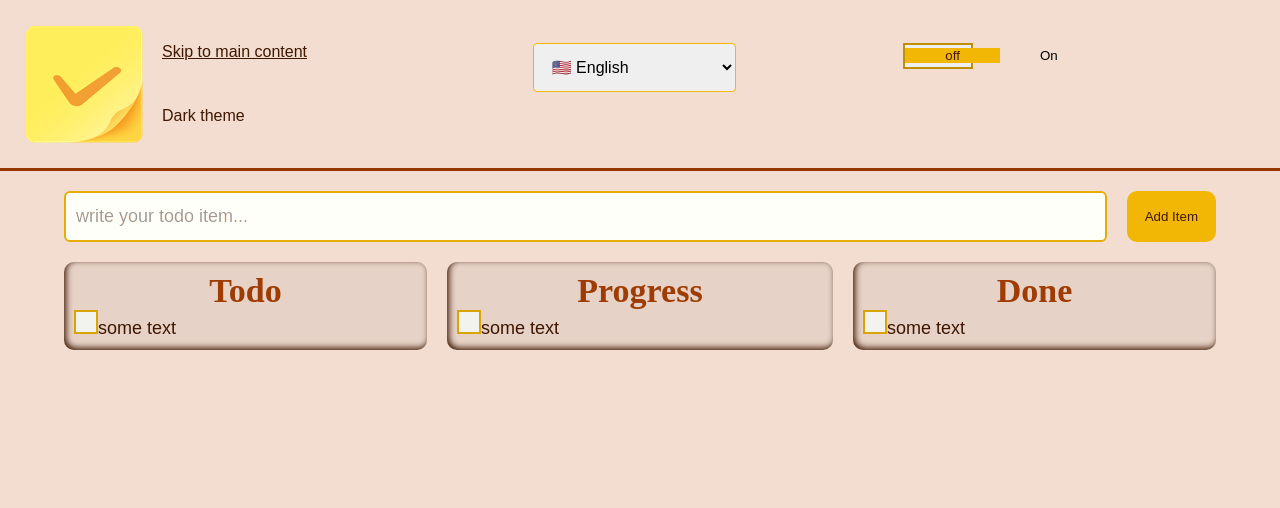
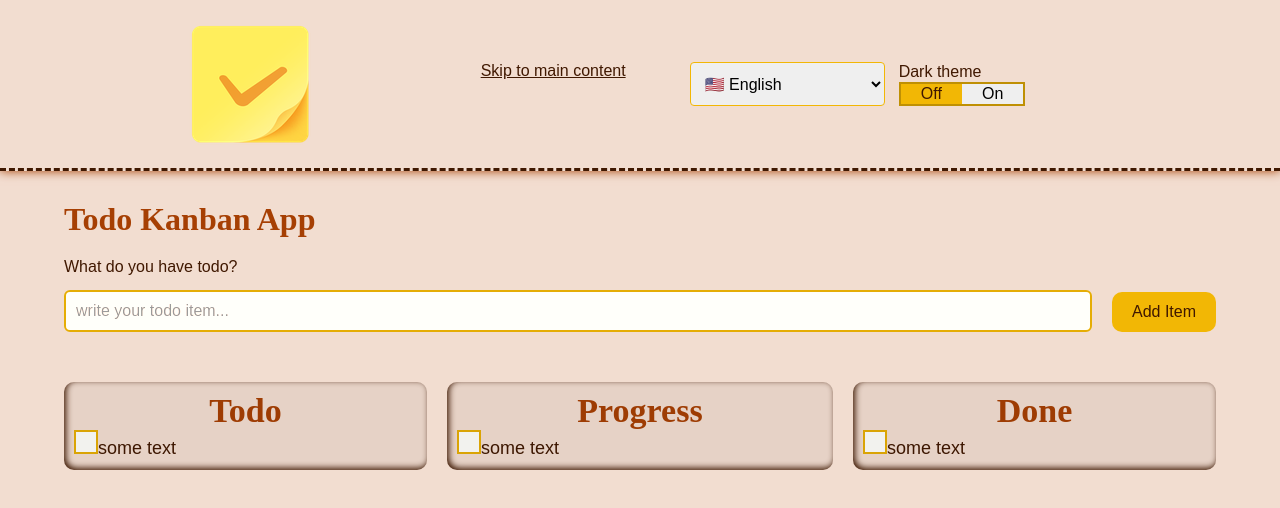
Before and after one commit to gdomiciano/todo-app, a Vue app: page / in a window 1280 px wide. Shown: the top 508 px of the page. Built offline with nearby package versions, Linux system fonts and the light colour scheme; data requests are answered from the project's data file.

Commit message:
:lipstick: update header styling and switch visual structure

```diff
--- a/src/components/TdButton/TdButton.vue
+++ b/src/components/TdButton/TdButton.vue
@@ -1,33 +1,29 @@
 <template>
-  <button
-    :type="type"
-    class="button"
-    @click="onClick"
-  >
+  <button :type="type" class="button" @click="onClick">
     {{ label }}
   </button>
 </template>
 
 <script setup>
-import { emit } from 'process';
+  import { emit } from "process";
 
   defineProps({
     type: {
-        type:String,
-        default: 'button',
+      type: String,
+      default: "button",
       validator: function (value) {
-            return ['button', 'submit', 'reset'].indexOf(value) !== -1;
+        return ["button", "submit", "reset"].indexOf(value) !== -1;
       },
     },
     label: {
       type: String,
       required: true,
     },
-})
-defineEmits(['click'])
+  });
+  defineEmits(["click"]);
 
   function onClick() {
-    emit('click')
+    emit("click");
   }
 </script>
 
@@ -36,7 +32,9 @@ function onClick() {
     background-color: var(--primary-color);
     color: var(--font-color);
     border-radius: 1rem;
-    padding: 1.8rem;
+    font-size: 1.6rem;
+    line-height: 4rem;
+    padding: 0 2rem;
     border: none;
     cursor: pointer;
   }
--- a/src/components/TdHeader/TdHeader.vue
+++ b/src/components/TdHeader/TdHeader.vue
@@ -5,25 +5,17 @@
       alt="yellow post-it block with the first note containing an orange check sign and ready to be pulled out of the block."
       class="header__image"
       aria-hidden="true"
-    >
+    />
     <div class="header__options">
       <nav class="header__navigation">
         <ul>
           <li class="header__navigation-item">
-            <a
-              ref="skipLink"
-              href="#main"
-            >Skip to main content</a>
+            <a ref="skipLink" href="#main">Skip to main content</a>
           </li>
         </ul>
       </nav>
       <TdSelect :options="languages" />
-      <TdSwitch
-        on-text="On"
-        off-text="off"
-        label="Dark theme"
-        @toggle="toggleTheme"
-      />
+      <TdSwitch on-text="On" off-text="off" label="Dark theme" @toggle="toggleTheme" />
     </div>
   </header>
 </template>
@@ -52,12 +44,13 @@
 
 <style lang="css" scoped>
   .header {
-    border-bottom: 0.3rem inset var(--font-color);
+    border-bottom: 0.3rem dashed var(--font-color);
+    box-shadow: var(--heading-color) 0px 0px 10px;
     display: grid;
-    margin-bottom: 2rem;
-    gap: 1.4rem;
+    margin-bottom: 3rem;
+    padding: 2rem 0;
     grid-template-columns: min-content auto;
-    padding: 1rem;
+    justify-content: space-evenly;
     align-items: center;
   }
   .header__image {
--- a/src/components/TdInput/TdInput.vue
+++ b/src/components/TdInput/TdInput.vue
@@ -1,42 +1,54 @@
 <template>
+  <div class="input">
+    <label :for="id" class="input__label">{{ label }}</label>
     <input
       :id="id"
-    class="input"
+      class="input__field"
       :type="type"
       :name="name"
       :placeholder="placeholder"
-  >
+      v-bind="$attrs"
+    />
+  </div>
 </template>
 
 <script setup>
   defineProps({
     type: {
       type: String,
-        default: 'text'
+      default: "text",
     },
     name: {
       type: String,
-        required: true
+      required: true,
     },
     id: {
       type: String,
-        required: true
+      required: true,
     },
     placeholder: {
       type: String,
-        required: true
-    }
-})
+      required: true,
+    },
+    label: {
+      type: String,
+      required: true,
+    },
+  });
 </script>
 
 <style lang="css" scoped>
   .input {
+    display: grid;
+    gap: 1.4rem;
+  }
+
+  .input__field {
     background-color: var(--bg-color);
     border: var(--secondary-color) 0.2rem solid;
     border-radius: 6px;
     filter: brightness(1.2);
     padding: 1rem;
-    font-size: 1.8rem;
+    font-size: 1.6rem;
   }
-
 </style>
--- a/src/components/TdSelect/TdSelect.vue
+++ b/src/components/TdSelect/TdSelect.vue
@@ -1,10 +1,6 @@
 <template>
   <select class="select">
-    <option
-      v-for="option in options"
-      :key="option.value"
-      :value="option.value"
-    >
+    <option v-for="option in options" :key="option.value" :value="option.value">
       {{ option.name }}
     </option>
   </select>
@@ -22,7 +18,7 @@
 <style lang="css" scoped>
   .select {
     border: 1px solid var(--primary-color);
-    padding: 1.4rem;
+    padding: 1rem;
     font-size: 1.6rem;
     border-radius: 4px;
     width: max-content;
--- a/src/components/TdSwitch/TdSwitch.vue
+++ b/src/components/TdSwitch/TdSwitch.vue
@@ -1,4 +1,6 @@
 <template>
+  <div>
+    <label for="pageTheme" class="switch__label"> {{ label }}</label>
     <button
       id="pageTheme"
       role="switch"
@@ -9,63 +11,57 @@
       <span class="switch__state">{{ offText }}</span>
       <span class="switch__state">{{ onText }}</span>
     </button>
-  <label
-    for="pageTheme"
-    class="switch__label"
-  > {{ label }}</label>
+  </div>
 </template>
 
 <script setup>
-import { ref } from 'vue';
+  import { ref } from "vue";
 
-const emit = defineEmits(['toggle'])
+  const emit = defineEmits(["toggle"]);
   defineProps({
     onText: {
       type: String,
-      default: 'On'
+      default: "On",
     },
     offText: {
       type: String,
-      default: 'Off'
+      default: "Off",
     },
     label: {
       type: String,
-      required: true
-    }
-})
+      required: true,
+    },
+  });
 
   const isChecked = ref(false);
 
-function onSwitchClick () {
+  function onSwitchClick() {
     if (isChecked.value) {
       isChecked.value = false;
     } else {
       isChecked.value = true;
     }
 
-    emit('toggle', isChecked.value)
+    emit("toggle", isChecked.value);
   }
-
 </script>
 
 <style lang="css" scoped>
   .switch {
     margin: 0;
     padding: 0;
-  width: 7rem;
-  height: 2.6rem;
-  border: .2rem solid var(--secondary-color);
-  display: inline-block;
-  margin-right: 0.25rem;
+    border: 0.2rem solid var(--secondary-color);
+    display: grid;
+    grid-template-columns: 1fr 1fr;
     line-height: 2rem;
-  vertical-align: middle;
-  text-align: center;
-  font: 1.4rem;
+    font-size: 1.6rem;
   }
 
   .switch__state {
-  padding: 0 4rem;
+    display: inline-block;
+    padding: 0 2rem;
     pointer-events: none;
+    text-transform: capitalize;
   }
 
   [role="switch"][aria-checked="false"] :first-child,
--- a/src/views/HomePage.vue
+++ b/src/views/HomePage.vue
@@ -1,31 +1,19 @@
 <template>
   <TdHeader />
-  <main
-    id="main"
-    class="container"
-    role="main"
-  >
-    <form
-      class="container__form"
-      @submit.prevent
-    >
+  <main id="main" class="container" role="main">
+    <h1>Todo Kanban App</h1>
+    <form class="container__form" @submit.prevent>
       <TdInput
         id="add"
         v-model="itemValue"
         :placeholder="addInputPlaceholder"
         name="add"
+        label="What do you have todo?"
       />
-      <TdButton
-        type="submit"
-        :label="addBtnText"
-      />
+      <TdButton type="submit" :label="addBtnText" />
     </form>
     <div class="container__columns">
-      <TdColumn
-        v-for="(status, index) in statuses"
-        :key="index"
-        v-bind="status"
-      />
+      <TdColumn v-for="(status, index) in statuses" :key="index" v-bind="status" />
     </div>
   </main>
 </template>
@@ -48,7 +36,6 @@
 </script>
 
 <style scoped>
-
   .container {
     width: 90%;
     display: grid;
@@ -61,13 +48,14 @@
     display: grid;
     grid-template-columns: 1fr auto;
     gap: 2rem;
+    margin-bottom: 3rem;
+    align-items: end;
   }
 
   .container__columns {
     display: grid;
     gap: 2rem;
     align-items: center;
-
   }
   @media screen and (min-width: 768px) {
     .container__columns {
```
Lines whose indentation alone changed are shown as unchanged.
